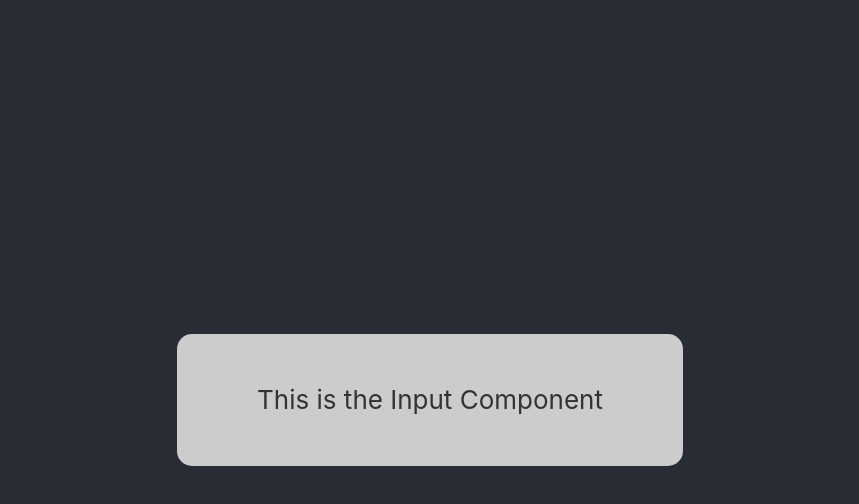
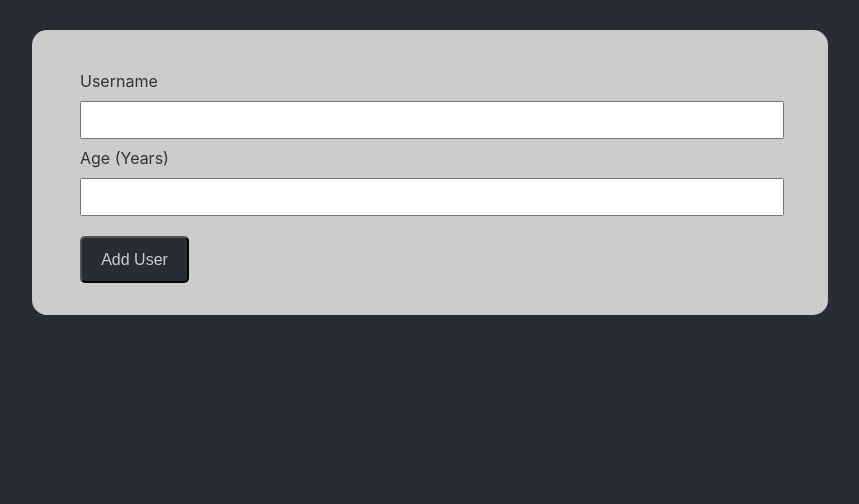
Before and after one commit to Henrique-mazzoleni/Add-User, a React (Create React App) app: page / in a window 1280 px wide. Shown: the top 504 px of the page, without its empty margins (210-1069 px from the left). Built offline with nearby package versions, Linux system fonts and the light colour scheme.

Commit message:
form input styled

```diff
--- a/src/App.css
+++ b/src/App.css
@@ -4,12 +4,8 @@
   display: flex;
   flex-direction: column;
   align-items: center;
-  justify-content: center;
-  font-size: calc(10px + 2vmin);
+  /* justify-content: center; */
+  font-size: 1rem;
   min-height: 100vh;
   color: white;
 }
-
-.App-link {
-  color: #61dafb;
-}
--- a/src/Components/UserInput.css
+++ b/src/Components/UserInput.css
@@ -1,7 +1,32 @@
 .user-input {
   background: #ccc;
   color: #333;
-  line-height: 1rem;
-  padding: 2rem 5rem;
+  width: 700px;
+  line-height: 1.2rem;
+  padding: 2rem 3rem;
   border-radius: 15px;
+  margin: 30px;
+  text-align: left;
 }
+
+.user-input label,
+.user-input input {
+  display: block;
+  width: 100%;
+  text-align: left;
+  margin: 10px 0;
+}
+
+.user-input input {
+  padding: 0.7em 0;
+}
+
+.user-input button {
+  background: #282c34;
+  color: #ccc;
+  padding: 0.8rem 1.2rem;
+  margin-top: 10px;
+  font-size: 1rem;
+  border-radius: 5px;
+  justify-self: left;
+}
--- a/src/Components/UserInput.js
+++ b/src/Components/UserInput.js
@@ -2,9 +2,13 @@ import "./UserInput.css";
 
 const UserInput = () => {
   return (
-    <div className="user-input">
-      <p>This is the Input Component</p>
-    </div>
+    <form className="user-input">
+      <label>Username</label>
+      <input />
+      <label>Age (Years)</label>
+      <input />
+      <button>Add User</button>
+    </form>
   );
 };
 
```
